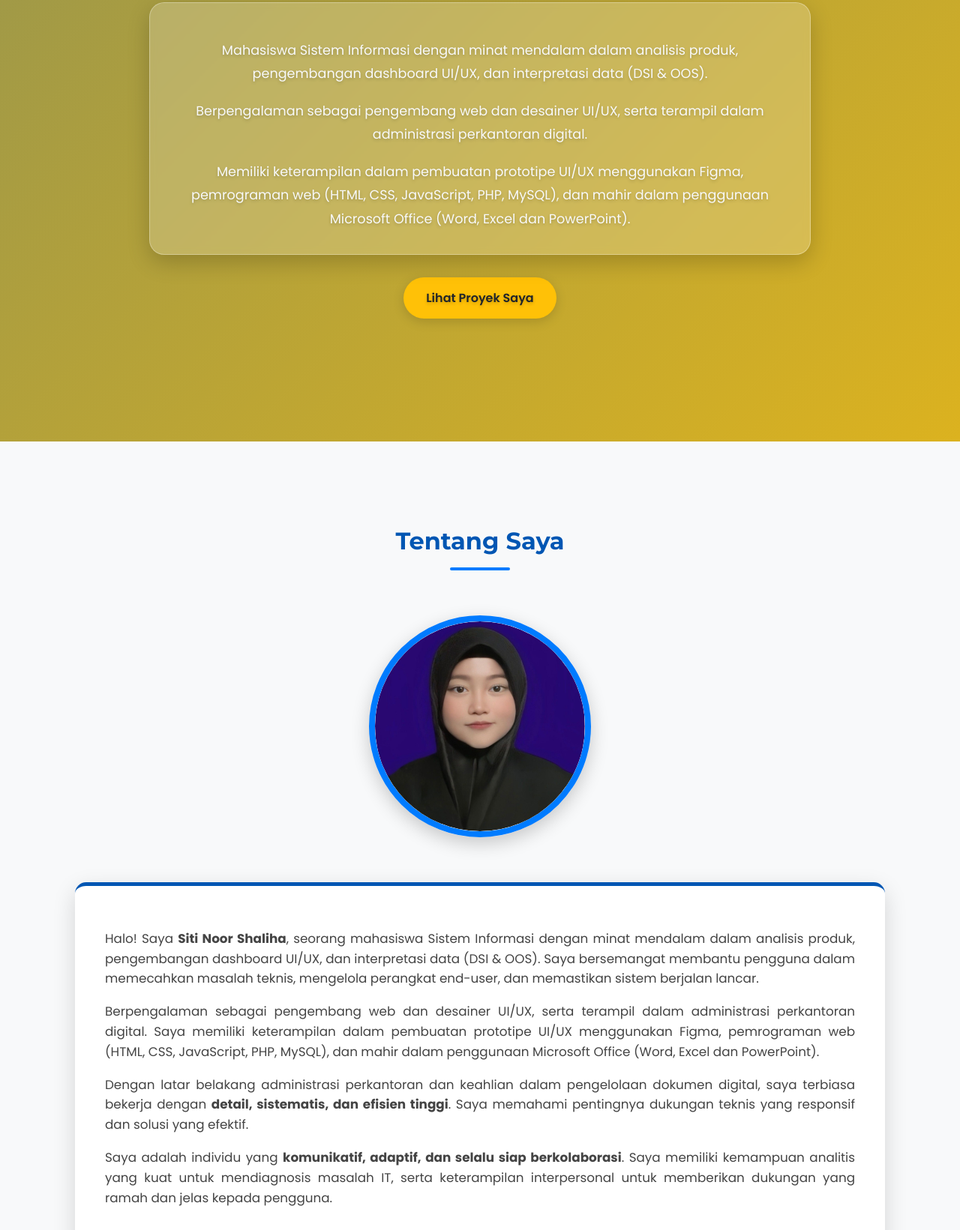
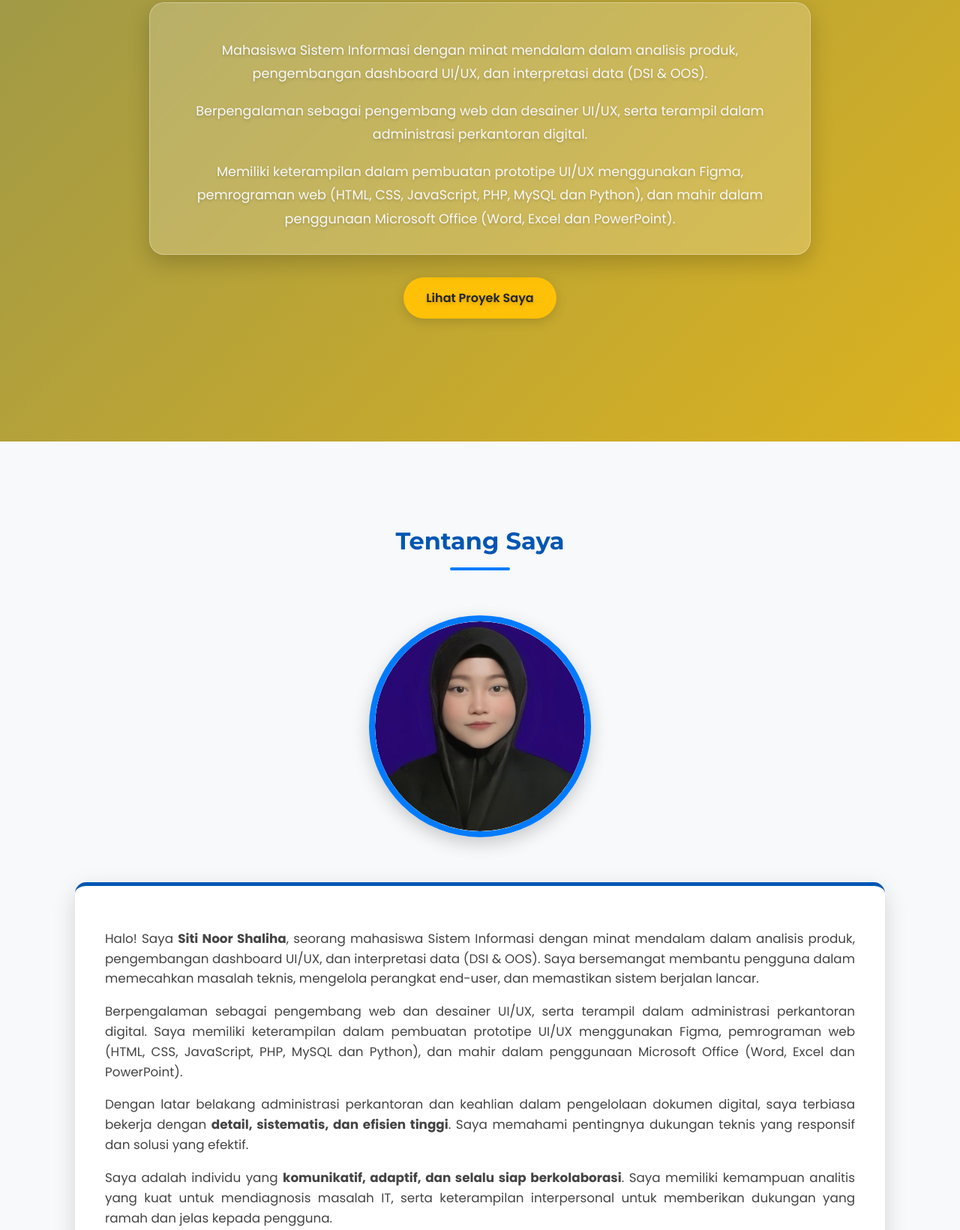
Before and after one commit to shaaliha7/portfolio_PAD, a plain HTML site: page index.html in a window 1280 px wide. Shown: the part 262-1903 px from the top of the page at 75% size. Drawn offline with Linux system fonts and the light colour scheme.

Commit message:
Update index.html

```diff
--- a/index.html
+++ b/index.html
@@ -1015,7 +1015,7 @@
         <div class="hero-text-container">
             <p>Mahasiswa Sistem Informasi dengan minat mendalam dalam analisis produk, pengembangan dashboard UI/UX, dan interpretasi data (DSI & OOS).</p>
             <p>Berpengalaman sebagai pengembang web dan desainer UI/UX, serta terampil dalam administrasi perkantoran digital.</p>
-            <p>Memiliki keterampilan dalam pembuatan prototipe UI/UX menggunakan Figma, pemrograman web (HTML, CSS, JavaScript, PHP, MySQL), dan mahir dalam penggunaan Microsoft Office (Word, Excel dan PowerPoint).</p>
+            <p>Memiliki keterampilan dalam pembuatan prototipe UI/UX menggunakan Figma, pemrograman web (HTML, CSS, JavaScript, PHP, MySQL dan Python), dan mahir dalam penggunaan Microsoft Office (Word, Excel dan PowerPoint).</p>
         </div>
         <a href="#projects" class="btn">Lihat Proyek Saya</a>
     </section>
@@ -1028,7 +1028,7 @@
             </div>
             <div class="text-content">
                 <p>Halo! Saya <strong>Siti Noor Shaliha</strong>, seorang mahasiswa Sistem Informasi dengan minat mendalam dalam analisis produk, pengembangan dashboard UI/UX, dan interpretasi data (DSI & OOS). Saya bersemangat membantu pengguna dalam memecahkan masalah teknis, mengelola perangkat end-user, dan memastikan sistem berjalan lancar.</p>
-                <p>Berpengalaman sebagai pengembang web dan desainer UI/UX, serta terampil dalam administrasi perkantoran digital. Saya memiliki keterampilan dalam pembuatan prototipe UI/UX menggunakan Figma, pemrograman web (HTML, CSS, JavaScript, PHP, MySQL), dan mahir dalam penggunaan Microsoft Office (Word, Excel dan PowerPoint).</p>
+                <p>Berpengalaman sebagai pengembang web dan desainer UI/UX, serta terampil dalam administrasi perkantoran digital. Saya memiliki keterampilan dalam pembuatan prototipe UI/UX menggunakan Figma, pemrograman web (HTML, CSS, JavaScript, PHP, MySQL dan Python), dan mahir dalam penggunaan Microsoft Office (Word, Excel dan PowerPoint).</p>
                 <p>Dengan latar belakang administrasi perkantoran dan keahlian dalam pengelolaan dokumen digital, saya terbiasa bekerja dengan <strong>detail, sistematis, dan efisien tinggi</strong>. Saya memahami pentingnya dukungan teknis yang responsif dan solusi yang efektif.</p>
                 <p>Saya adalah individu yang <strong>komunikatif, adaptif, dan selalu siap berkolaborasi</strong>. Saya memiliki kemampuan analitis yang kuat untuk mendiagnosis masalah IT, serta keterampilan interpersonal untuk memberikan dukungan yang ramah dan jelas kepada pengguna.</p>
             </div>
```
